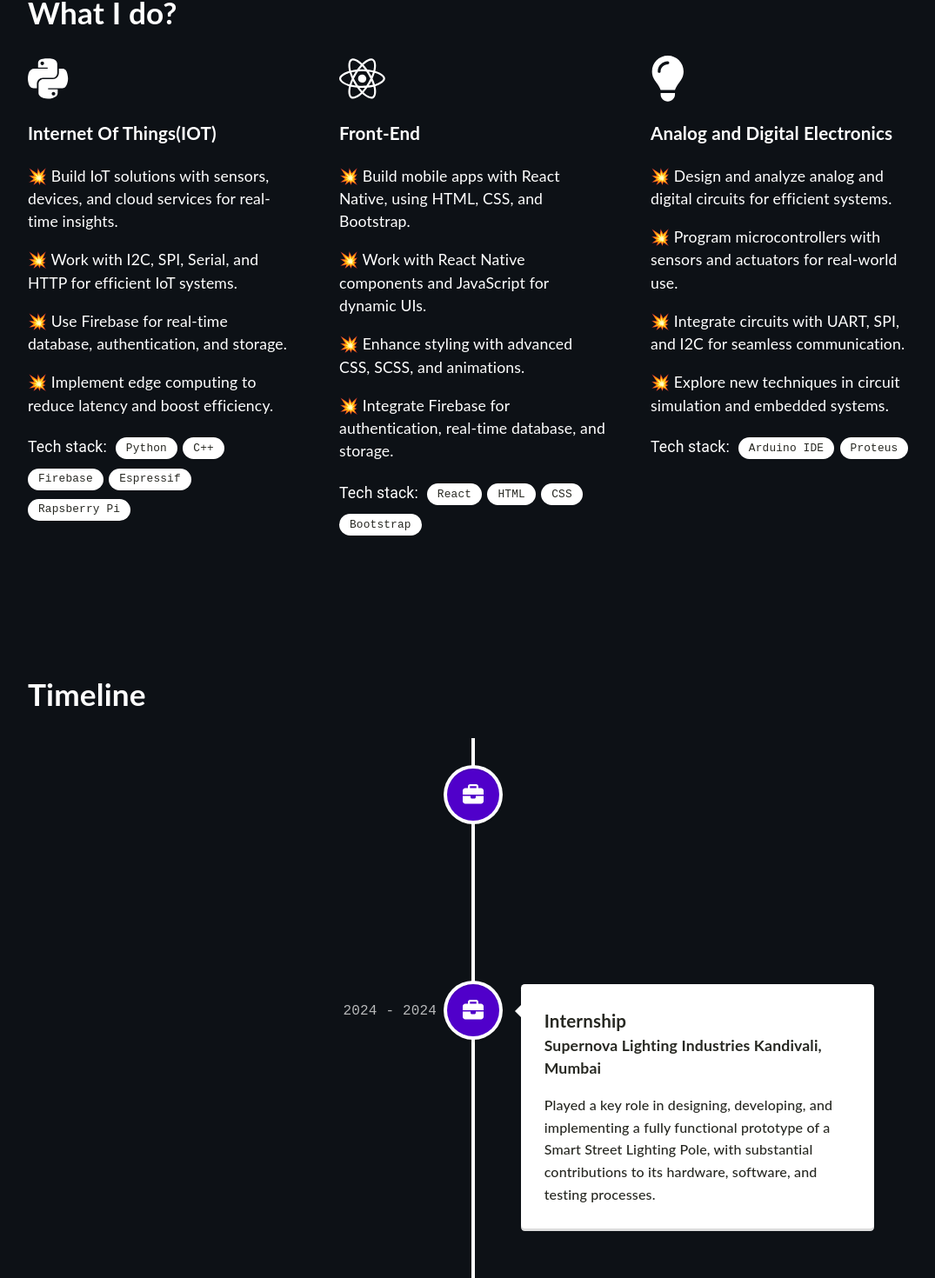
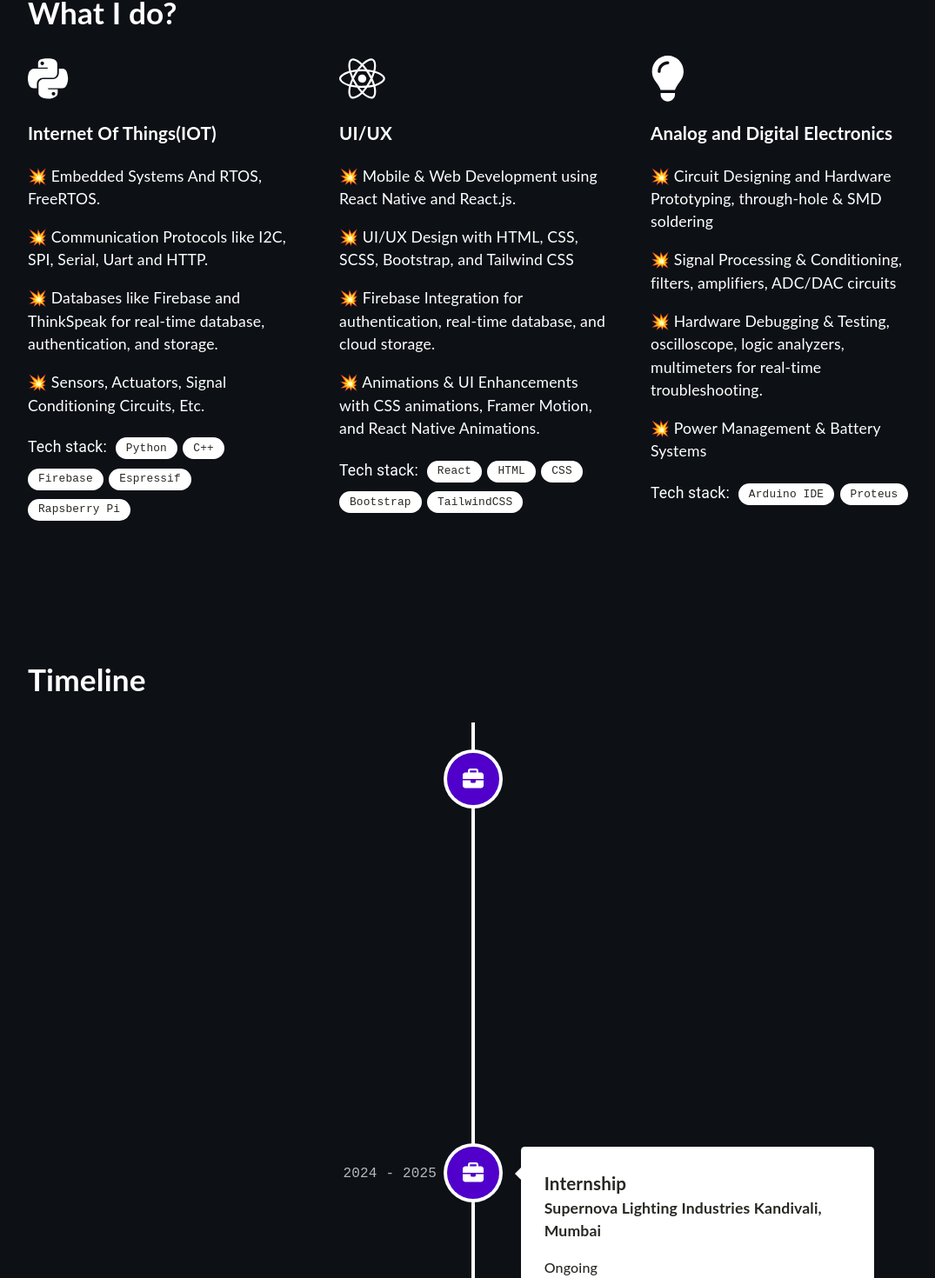
Before and after one commit to CalebLewis14/Portfolio_Caleb, a React (Create React App) app: page / in a window 1280 px wide. Shown: the part 928-2398 px from the top of the page at 87% size, without its empty margins (96-1171 px from the left). Built offline with nearby package versions, Linux system fonts and the light colour scheme.

Commit message:
Updated React app with latest changes

```diff
--- a/package.json
+++ b/package.json
@@ -1,8 +1,8 @@
 {
+  "homepage": "",
   "name": "mywebsite",
   "version": "0.1.0",
   "private": true,
-  "homepage": "",
   "dependencies": {
     "@emotion/react": "^11.11.4",
     "@emotion/styled": "^11.11.5",
@@ -55,6 +55,7 @@
     ]
   },
   "devDependencies": {
-    "@types/react-vertical-timeline-component": "^3.3.6"
+    "@types/react-vertical-timeline-component": "^3.3.6",
+    "gh-pages": "^6.3.0"
   }
 }
--- a/src/components/Expertise.tsx
+++ b/src/components/Expertise.tsx
@@ -18,7 +18,8 @@ const labelsSecond = [
     "React",
     "HTML",
     "CSS",
-    "Bootstrap"
+    "Bootstrap",
+    "TailwindCSS"
 ];
 
 const labelsThird = [
@@ -35,10 +36,10 @@ function Expertise() {
                 <div className="skill">
                     <FontAwesomeIcon icon={faPython} size="3x"/>
                     <h3>Internet Of Things(IOT)</h3>
-                    <p>💥 Build IoT solutions with sensors, devices, and cloud services for real-time insights.</p>
-                    <p>💥 Work with I2C, SPI, Serial, and HTTP for efficient IoT systems.</p>
-                    <p>💥 Use Firebase for real-time database, authentication, and storage.</p>
-                    <p>💥 Implement edge computing to reduce latency and boost efficiency.</p>
+                    <p>💥 Embedded Systems And RTOS, FreeRTOS.</p>
+                    <p>💥 Communication Protocols like I2C, SPI, Serial, Uart and HTTP.</p>
+                    <p>💥 Databases like Firebase and ThinkSpeak for real-time database, authentication, and storage.</p>
+                    <p>💥 Sensors, Actuators, Signal Conditioning Circuits, Etc.</p>
                     <div className="flex-chips">
                         <span className="chip-title">Tech stack:</span>
                         {labelsFirst.map((label, index) => (
@@ -49,11 +50,11 @@ function Expertise() {
 
                 <div className="skill">
                     <FontAwesomeIcon icon={faReact} size="3x"/>
-                    <h3>Front-End</h3>
-                    <p>💥 Build mobile apps with React Native, using HTML, CSS, and Bootstrap.</p>
-                    <p>💥 Work with React Native components and JavaScript for dynamic UIs.</p>
-                    <p>💥 Enhance styling with advanced CSS, SCSS, and animations.</p>
-                    <p>💥 Integrate Firebase for authentication, real-time database, and storage.</p>
+                    <h3>UI/UX</h3>
+                    <p>💥 Mobile & Web Development using React Native and React.js.</p>
+                    <p>💥 UI/UX Design with HTML, CSS, SCSS, Bootstrap, and Tailwind CSS</p>
+                    <p>💥 Firebase Integration for authentication, real-time database, and cloud storage.</p>
+                    <p>💥 Animations & UI Enhancements with CSS animations, Framer Motion, and React Native Animations.</p>
                     <div className="flex-chips">
                         <span className="chip-title">Tech stack:</span>
                         {labelsSecond.map((label, index) => (
@@ -65,10 +66,10 @@ function Expertise() {
                 <div className="skill">
                     <FontAwesomeIcon icon={faLightbulb} size="3x"/>
                     <h3>Analog and Digital Electronics</h3>
-                    <p>💥 Design and analyze analog and digital circuits for efficient systems.</p>
-                    <p>💥 Program microcontrollers with sensors and actuators for real-world use.</p>
-                    <p>💥 Integrate circuits with UART, SPI, and I2C for seamless communication.</p>
-                    <p>💥 Explore new techniques in circuit simulation and embedded systems.</p>
+                    <p>💥 Circuit Designing and Hardware Prototyping, through-hole & SMD soldering </p>
+                    <p>💥 Signal Processing & Conditioning, filters, amplifiers, ADC/DAC circuits</p>
+                    <p>💥 Hardware Debugging & Testing, oscilloscope, logic analyzers, multimeters for real-time troubleshooting.</p>
+                    <p>💥 Power Management & Battery Systems</p>
                     <div className="flex-chips">
                         <span className="chip-title">Tech stack:</span>
                         {labelsThird.map((label, index) => (
--- a/src/components/Timeline.tsx
+++ b/src/components/Timeline.tsx
@@ -16,7 +16,24 @@ function Timeline() {
             className="vertical-timeline-element--work"
             contentStyle={{ background: 'white', color: 'rgb(39, 40, 34)' }}
             contentArrowStyle={{ borderRight: '7px solid  white' }}
-            date="2024 - Present"
+            date="2025 - Present"
+            iconStyle={{ background: '#5000ca', color: 'rgb(39, 40, 34)' }}
+            icon={<FontAwesomeIcon icon={faBriefcase} />}
+          >
+            <h3 className="vertical-timeline-element-title">Student-Trainee</h3>
+            <h4 className="vertical-timeline-element-subtitle">Godrej-sponsored Automation and Mechatronics at TATA IIS.</h4>
+            <p>
+            Completed a 3-week Automation and Mechatronics training at TATA IIS, sponsored by Godrej. I gained hands-on experience in pneumatics,
+            hydraulics, electro-pneumatics, and electro-hydraulics. I learned PLC programming for automation control.
+            The training covered sensors, actuators, relays, and industrial automation systems. This enhanced my skills in fluid power systems and
+            industrial automation.
+            </p>
+          </VerticalTimelineElement>
+        <VerticalTimelineElement
+            className="vertical-timeline-element--work"
+            contentStyle={{ background: 'white', color: 'rgb(39, 40, 34)' }}
+            contentArrowStyle={{ borderRight: '7px solid  white' }}
+            date="2024 - 2025"
             iconStyle={{ background: '#5000ca', color: 'rgb(39, 40, 34)' }}
             icon={<FontAwesomeIcon icon={faBriefcase} />}
           >
```
Also changed, not shown: 1 other file (tests, documents, lock files or other folders).
